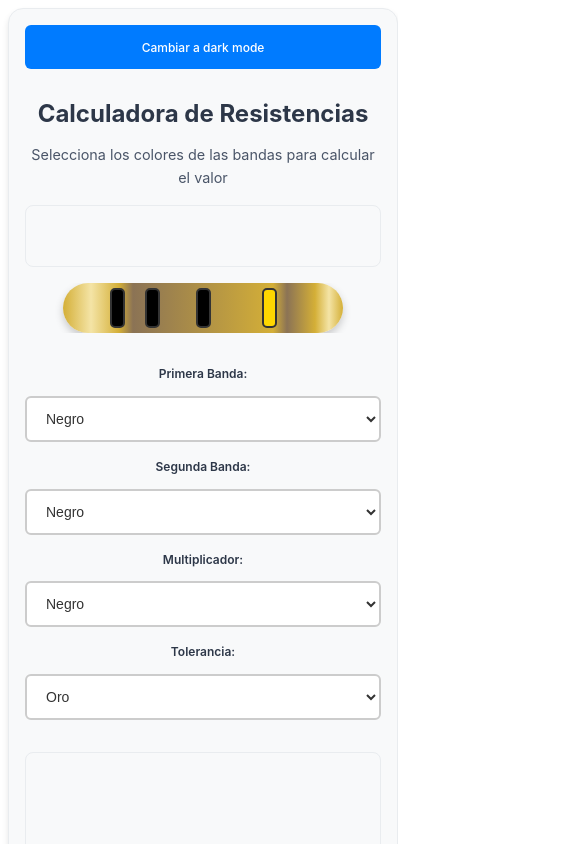
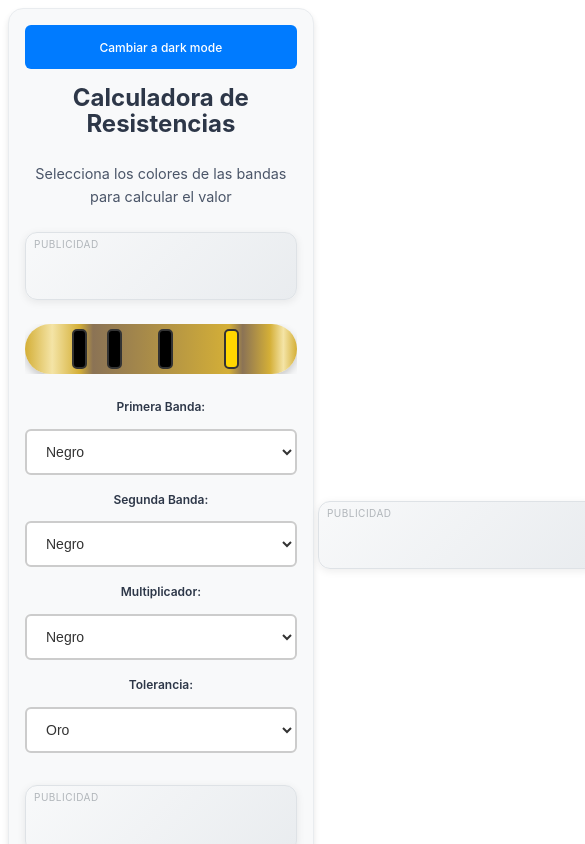
Before and after one commit to jersonjjcr/calculadora_b-sica_de_resistencia, a React (Vite) app: page / in a window 390 px wide. Shown: the top 844 px of the page, 585 px wide, since content can reach past the window. Built offline with nearby package versions, Linux system fonts and the light colour scheme.

Commit message:
Mejoras completas en estilos de anuncios: layout lateral profesional, responsive design y animaciones suaves

```diff
--- a/src/App.css
+++ b/src/App.css
@@ -7,10 +7,26 @@ body {
     sans-serif;
   transition: all 0.3s ease;
   min-height: 100vh;
+  overflow-x: hidden;
+}
+
+/* Contenedor principal del layout */
+.main-container {
+  display: flex;
+  min-height: 100vh;
+  max-width: 1400px;
+  margin: 0 auto;
+  gap: 1rem;
+  padding: 1rem;
+}
+
+/* Contenedor central */
+.content-wrapper {
+  flex: 1;
   display: flex;
   align-items: center;
   justify-content: center;
-  overflow-x: hidden;
+  min-height: 100vh;
 }
 
 /* Tema claro */
@@ -35,6 +51,59 @@ body.dark {
   max-width: 800px;
   min-width: 280px;
   transition: all 0.3s ease;
+  position: relative;
+}
+
+/* Contenedores laterales para anuncios */
+.sidebar {
+  width: 160px;
+  min-height: 600px;
+  display: flex;
+  flex-direction: column;
+  gap: 1rem;
+  position: sticky;
+  top: 1rem;
+  align-self: flex-start;
+  padding: 0.5rem;
+}
+
+.sidebar.left {
+  margin-right: 0.5rem;
+}
+
+.sidebar.right {
+  margin-left: 0.5rem;
+}
+
+/* Estilos para cuando no hay anuncios (placeholder) */
+.ad-placeholder {
+  background: repeating-linear-gradient(
+    45deg,
+    transparent,
+    transparent 10px,
+    rgba(0,0,0,0.03) 10px,
+    rgba(0,0,0,0.03) 20px
+  );
+  display: flex;
+  align-items: center;
+  justify-content: center;
+  color: #999;
+  font-size: 12px;
+  text-align: center;
+  border: 2px dashed #ddd;
+  border-radius: 8px;
+}
+
+body.dark .ad-placeholder {
+  background: repeating-linear-gradient(
+    45deg,
+    transparent,
+    transparent 10px,
+    rgba(255,255,255,0.03) 10px,
+    rgba(255,255,255,0.03) 20px
+  );
+  border-color: #555;
+  color: #666;
 }
 
 /* Estilos del contenedor en tema claro */
@@ -285,10 +354,41 @@ body.dark .result h2 {
 
 /* Mobile first - Extra small devices (phones, 576px and down) */
 @media (max-width: 575px) {
+  .main-container {
+    flex-direction: column;
+    padding: 0.5rem;
+    gap: 0;
+  }
+
+  .content-wrapper {
+    min-height: auto;
+    padding: 0;
+  }
+
   .App {
     padding: 1rem;
-    margin: 0.5rem;
+    margin: 0;
     border-radius: 15px;
+    width: 100%;
+    max-width: none;
+  }
+
+  .sidebar {
+    display: none; /* Ocultar anuncios laterales en móvil */
+  }
+
+  .ad-inline {
+    margin: 1rem auto;
+    max-width: 300px;
+    min-height: 50px;
+    border-radius: 8px;
+  }
+
+  .ad-bottom {
+    max-width: 320px;
+    min-height: 50px;
+    margin: 1rem auto 0.5rem;
+    border-radius: 8px;
   }
 
   .controls {
@@ -321,15 +421,43 @@ body.dark .result h2 {
 
   .resistor-container {
     margin: 1rem 0;
+    padding: 0;
   }
 }
 
 /* Small devices (landscape phones, 576px and up) */
 @media (min-width: 576px) and (max-width: 767px) {
+  .main-container {
+    flex-direction: column;
+    padding: 0.5rem;
+    gap: 0.5rem;
+  }
+
+  .content-wrapper {
+    padding: 0;
+  }
+
   .App {
     padding: 1.5rem;
-    margin: 1rem;
+    margin: 0.5rem auto;
     border-radius: 20px;
+    max-width: 600px;
+  }
+
+  .sidebar {
+    display: none; /* Ocultar anuncios laterales en tablets pequeños */
+  }
+
+  .ad-inline {
+    margin: 1.2rem auto;
+    max-width: 320px;
+    min-height: 50px;
+  }
+
+  .ad-bottom {
+    max-width: 468px;
+    min-height: 60px;
+    margin: 1.5rem auto 0.5rem;
   }
 
   .controls {
@@ -348,9 +476,33 @@ body.dark .result h2 {
 
 /* Medium devices (tablets, 768px and up) */
 @media (min-width: 768px) and (max-width: 991px) {
+  .main-container {
+    gap: 0.8rem;
+    padding: 0.8rem;
+  }
+
+  .sidebar {
+    width: 120px;
+    min-height: 500px;
+    padding: 0.3rem;
+  }
+
+  .ad-sidebar {
+    width: 120px;
+    min-height: 500px;
+    padding: 6px;
+  }
+
+  .ad-bottom {
+    max-width: 468px;
+    min-height: 60px;
+    margin: 1.5rem auto 0;
+  }
+
   .App {
     padding: 1.8rem;
-    margin: 1.5rem;
+    margin: 0;
+    max-width: none;
   }
 
   .controls {
@@ -368,9 +520,32 @@ body.dark .result h2 {
 
 /* Large devices (desktops, 992px and up) */
 @media (min-width: 992px) {
+  .main-container {
+    gap: 1rem;
+    padding: 1rem;
+  }
+
+  .sidebar {
+    width: 160px;
+    min-height: 600px;
+    padding: 0.5rem;
+  }
+
+  .ad-sidebar {
+    width: 160px;
+    min-height: 600px;
+    padding: 8px;
+  }
+
+  .ad-bottom {
+    max-width: 728px;
+    min-height: 90px;
+    margin: 2rem auto 0;
+  }
+
   .App {
     padding: 2rem;
-    margin: 2rem auto;
+    margin: 0;
   }
 
   .controls {
@@ -430,53 +605,155 @@ body.dark .result h2 {
 
 /* Estilos para anuncios */
 .ad-container {
-  margin: 1.5rem 0;
-  text-align: center;
-  padding: 0.5rem;
-  border-radius: 8px;
-  min-height: 90px;
   display: flex;
   align-items: center;
   justify-content: center;
+  border-radius: 12px;
+  transition: all 0.3s ease;
+  position: relative;
+  overflow: hidden;
+}
+
+.ad-container::before {
+  content: 'Publicidad';
+  position: absolute;
+  top: 4px;
+  left: 8px;
+  font-size: 10px;
+  opacity: 0.5;
+  text-transform: uppercase;
+  letter-spacing: 0.5px;
+  z-index: 1;
+  pointer-events: none;
 }
 
 /* Tema claro para anuncios */
 body.light .ad-container {
-  background-color: #f8f9fa;
-  border: 1px solid #e9ecef;
+  background: linear-gradient(135deg, #f8f9fa 0%, #e9ecef 100%);
+  border: 1px solid #dee2e6;
+  box-shadow: 0 2px 8px rgba(0, 0, 0, 0.08);
+}
+
+body.light .ad-container::before {
+  color: #6c757d;
 }
 
 /* Tema oscuro para anuncios */
 body.dark .ad-container {
-  background-color: #2d3748;
-  border: 1px solid #4a5568;
+  background: linear-gradient(135deg, #2d3748 0%, #4a5568 100%);
+  border: 1px solid #718096;
+  box-shadow: 0 2px 8px rgba(0, 0, 0, 0.3);
 }
 
-.ad-top {
-  margin-top: 0;
-  margin-bottom: 2rem;
+body.dark .ad-container::before {
+  color: #a0aec0;
 }
 
-.ad-middle {
-  margin: 2rem 0;
+/* Anuncios laterales */
+.ad-sidebar {
+  width: 160px;
+  min-height: 600px;
+  margin-bottom: 1rem;
+  flex-direction: column;
+  padding: 8px;
 }
 
-.ad-bottom {
-  margin-top: 2rem;
-  margin-bottom: 0;
+.ad-sidebar.left {
+  margin-right: 0;
 }
 
-/* Responsive ads */
-@media (max-width: 575px) {
-  .ad-container {
-    margin: 1rem 0;
-    padding: 0.3rem;
-    min-height: 60px;
-  }
+.ad-sidebar.right {
+  margin-left: 0;
+}
+
+/* Anuncio inferior - ocupa todo el ancho */
+.ad-bottom {
+  margin: 2rem auto 0;
+  max-width: 728px;
+  width: 100%;
+  min-height: 90px;
+  padding: 8px;
+}
+
+/* Anuncios dentro de la aplicación (solo para móvil) */
+.ad-inline {
+  margin: 1.5rem auto;
+  min-height: 60px;
+  max-width: 320px;
+  width: 100%;
+  padding: 8px;
+}
+
+/* Hover effects */
+.ad-container:hover {
+  transform: translateY(-2px);
+  box-shadow: 0 4px 16px rgba(0, 0, 0, 0.15);
+}
+
+body.dark .ad-container:hover {
+  box-shadow: 0 4px 16px rgba(0, 0, 0, 0.4);
 }
 
 /* AdSense específico */
 .adsbygoogle {
   display: block;
   margin: 0 auto;
+  border-radius: 8px;
+  overflow: hidden;
 }
+
+/* Animaciones suaves para anuncios */
+.ad-container {
+  animation: fadeInUp 0.6s ease-out;
+}
+
+@keyframes fadeInUp {
+  from {
+    opacity: 0;
+    transform: translateY(20px);
+  }
+  to {
+    opacity: 1;
+    transform: translateY(0);
+  }
+}
+
+/* Mejoras para el contenedor principal */
+.main-container {
+  position: relative;
+  background: transparent;
+}
+
+/* Espaciado mejorado entre elementos */
+.App > * + * {
+  margin-top: 1.5rem;
+}
+
+.App > h1 {
+  margin-top: 0;
+}
+
+/* Responsive para anuncios en diferentes tamaños */
+@media (max-width: 480px) {
+  .ad-inline {
+    max-width: 280px;
+    min-height: 50px;
+  }
+
+  .ad-bottom {
+    max-width: 280px;
+    min-height: 50px;
+  }
+}
+
+@media (min-width: 481px) and (max-width: 575px) {
+  .ad-inline {
+    max-width: 320px;
+    min-height: 50px;
+  }
+
+  .ad-bottom {
+    max-width: 320px;
+    min-height: 50px;
+  }
+}
--- a/src/App.jsx
+++ b/src/App.jsx
@@ -1,6 +1,8 @@
 import { useEffect, useState } from 'react'
 import './App.css'
+import Layout from './components/Layout'
 import AdBanner from './components/AdBanner'
+import MobileAdBanner from './components/MobileAdBanner'
 
 function App(){
   const [theme, setTheme] = useState("light");
@@ -70,6 +72,7 @@ function App(){
   };
 
   return (
+    <Layout>
       <div className="App">
         <button onClick={toggleTheme} className="theme-toggle">
           Cambiar a {theme === "light" ? "dark" : "light"} mode
@@ -78,12 +81,9 @@ function App(){
         <h1>Calculadora de Resistencias</h1>
         <p>Selecciona los colores de las bandas para calcular el valor</p>
 
-      {/* Anuncio superior - Banner horizontal */}
-      <AdBanner
-        position="top"
-        adSlot="1234567890"
-        adFormat="rectangle"
-        className="ad-top"
+        {/* Anuncio inline para móvil después del título */}
+        <MobileAdBanner
+          adSlot="1234567893"
         />
 
         <div className="resistor-container">
@@ -145,20 +145,19 @@ function App(){
         </div>
       </div>
 
-      {/* Anuncio medio - Entre controles y resultado */}
-      <AdBanner
-        position="middle"
-        adSlot="1234567891"
-        adFormat="rectangle"
-        className="ad-middle"
+              {/* Anuncio inline para móvil entre controles y resultado */}
+        <MobileAdBanner
+          adSlot="1234567894"
         />
 
         <div className="result">
           <h2>Valor: {calculateResistance()}</h2>
           <p>Tolerancia: {toleranceValues[tolerance].tolerance}</p>
         </div>
+      </div>
 
-      {/* Anuncio inferior - Banner horizontal */}
+      {/* Anuncio inferior - Banner horizontal debajo del contenido principal */}
+      <div style={{ width: '100%', display: 'flex', justifyContent: 'center', marginTop: '2rem' }}>
         <AdBanner
           position="bottom"
           adSlot="1234567892"
@@ -166,6 +165,7 @@ function App(){
           className="ad-bottom"
         />
       </div>
+    </Layout>
   );
 }
 
--- a/src/components/AdBanner.jsx
+++ b/src/components/AdBanner.jsx
@@ -6,14 +6,16 @@ const AdBanner = ({
   adSlot,
   adFormat = "auto",
   fullWidthResponsive = true,
-  className = ""
+  className = "",
+  side = "" // "left" o "right" para sidebars
 }) => {
   const [dimensions, setDimensions] = useState(getAdConfig(position));
 
   useEffect(() => {
     // Actualizar dimensiones en resize
     const handleResize = () => {
-      setDimensions(getAdConfig(position));
+      const newDimensions = getAdConfig(position);
+      setDimensions(newDimensions);
     };
 
     window.addEventListener('resize', handleResize);
@@ -21,7 +23,7 @@ const AdBanner = ({
     // Cargar anuncios cuando el componente se monta
     const loadAds = () => {
       try {
-        if (typeof window !== 'undefined' && window.adsbygoogle) {
+        if (typeof window !== 'undefined' && window.adsbygoogle && dimensions) {
           (window.adsbygoogle = window.adsbygoogle || []).push({});
         }
       } catch (err) {
@@ -36,7 +38,12 @@ const AdBanner = ({
       window.removeEventListener('resize', handleResize);
       clearTimeout(timer);
     };
-  }, [position]);
+  }, [position, dimensions]);
+
+  // No renderizar si no hay dimensiones para este dispositivo
+  if (!dimensions) {
+    return null;
+  }
 
   const adStyle = {
     width: `${dimensions.width}px`,
@@ -44,8 +51,10 @@ const AdBanner = ({
     maxWidth: '100%'
   };
 
+  const containerClass = `ad-container ${className} ${side ? `ad-sidebar ${side}` : ''}`;
+
   return (
-    <div className={`ad-container ${className}`}>
+    <div className={containerClass}>
       <ins
         className="adsbygoogle"
         style={{ display: 'block', ...adStyle }}
--- /dev/null
+++ b/src/components/Layout.jsx
@@ -0,0 +1,54 @@
+import AdBanner from './AdBanner';
+import { useState, useEffect } from 'react';
+import { getDeviceType } from '../config/adConfig';
+
+const Layout = ({ children }) => {
+  const [showSidebars, setShowSidebars] = useState(false);
+
+  useEffect(() => {
+    const checkDevice = () => {
+      const deviceType = getDeviceType();
+      setShowSidebars(deviceType === 'desktop' || deviceType === 'tablet');
+    };
+
+    checkDevice();
+    window.addEventListener('resize', checkDevice);
+
+    return () => window.removeEventListener('resize', checkDevice);
+  }, []);
+
+  return (
+    <div className="main-container">
+      {/* Sidebar izquierdo - solo en desktop/tablet */}
+      {showSidebars && (
+        <div className="sidebar left">
+          <AdBanner
+            position="sidebar"
+            adSlot="1234567890"
+            adFormat="auto"
+            side="left"
+          />
+        </div>
+      )}
+
+      {/* Contenido principal */}
+      <div className="content-wrapper">
+        {children}
+      </div>
+
+      {/* Sidebar derecho - solo en desktop/tablet */}
+      {showSidebars && (
+        <div className="sidebar right">
+          <AdBanner
+            position="sidebar"
+            adSlot="1234567891"
+            adFormat="auto"
+            side="right"
+          />
+        </div>
+      )}
+    </div>
+  );
+};
+
+export default Layout;
--- /dev/null
+++ b/src/components/MobileAdBanner.jsx
@@ -0,0 +1,34 @@
+import { useState, useEffect } from 'react';
+import AdBanner from './AdBanner';
+import { getDeviceType } from '../config/adConfig';
+
+const MobileAdBanner = ({ adSlot, className = "" }) => {
+  const [isMobile, setIsMobile] = useState(false);
+
+  useEffect(() => {
+    const checkDevice = () => {
+      setIsMobile(getDeviceType() === 'mobile');
+    };
+
+    checkDevice();
+    window.addEventListener('resize', checkDevice);
+
+    return () => window.removeEventListener('resize', checkDevice);
+  }, []);
+
+  // Solo renderizar en móvil
+  if (!isMobile) {
+    return null;
+  }
+
+  return (
+    <AdBanner
+      position="inline"
+      adSlot={adSlot}
+      adFormat="rectangle"
+      className={`ad-inline ${className}`}
+    />
+  );
+};
+
+export default MobileAdBanner;
--- a/src/config/adConfig.js
+++ b/src/config/adConfig.js
@@ -4,36 +4,43 @@ export const AD_CONFIG = {
 
   // Slots de anuncios (debes crear estos en tu cuenta de AdSense)
   slots: {
-    topBanner: '1234567890',      // Banner superior - 728x90
-    middleSquare: '1234567891',   // Cuadrado medio - 336x280
+    leftSidebar: '1234567890',    // Sidebar izquierdo - 160x600
+    rightSidebar: '1234567891',   // Sidebar derecho - 160x600
     bottomBanner: '1234567892',   // Banner inferior - 728x90
-    mobileBanner: '1234567893',   // Banner para móviles - 320x50
+    mobileInline: '1234567893',   // Anuncio inline móvil - 320x50
+    mobileBottom: '1234567894',   // Banner móvil inferior - 320x50
   },
 
   // Configuraciones de anuncios por posición
   positions: {
-    top: {
-      desktop: { width: 728, height: 90 },
-      mobile: { width: 320, height: 50 }
-    },
-    middle: {
-      desktop: { width: 336, height: 280 },
-      mobile: { width: 300, height: 250 }
+    sidebar: {
+      desktop: { width: 160, height: 600 },
+      tablet: { width: 120, height: 500 },
+      mobile: null // No se muestran en móvil
     },
     bottom: {
       desktop: { width: 728, height: 90 },
+      tablet: { width: 468, height: 60 },
+      mobile: { width: 320, height: 50 }
+    },
+    inline: {
       mobile: { width: 320, height: 50 }
     }
   }
 };
 
-// Detectar si es móvil
-export const isMobile = () => {
-  return window.innerWidth <= 768;
+// Detectar tipo de dispositivo
+export const getDeviceType = () => {
+  const width = window.innerWidth;
+  if (width <= 575) return 'mobile';
+  if (width <= 991) return 'tablet';
+  return 'desktop';
 };
 
 // Obtener configuración de anuncio según la posición
 export const getAdConfig = (position) => {
   const config = AD_CONFIG.positions[position];
-  return isMobile() ? config.mobile : config.desktop;
+  const deviceType = getDeviceType();
+
+  return config[deviceType] || null;
 };
```
Also changed, not shown: public/crfavicon.png (added), 1 other file (tests, documents, lock files or other folders). Lines whose indentation alone changed are shown as unchanged.
